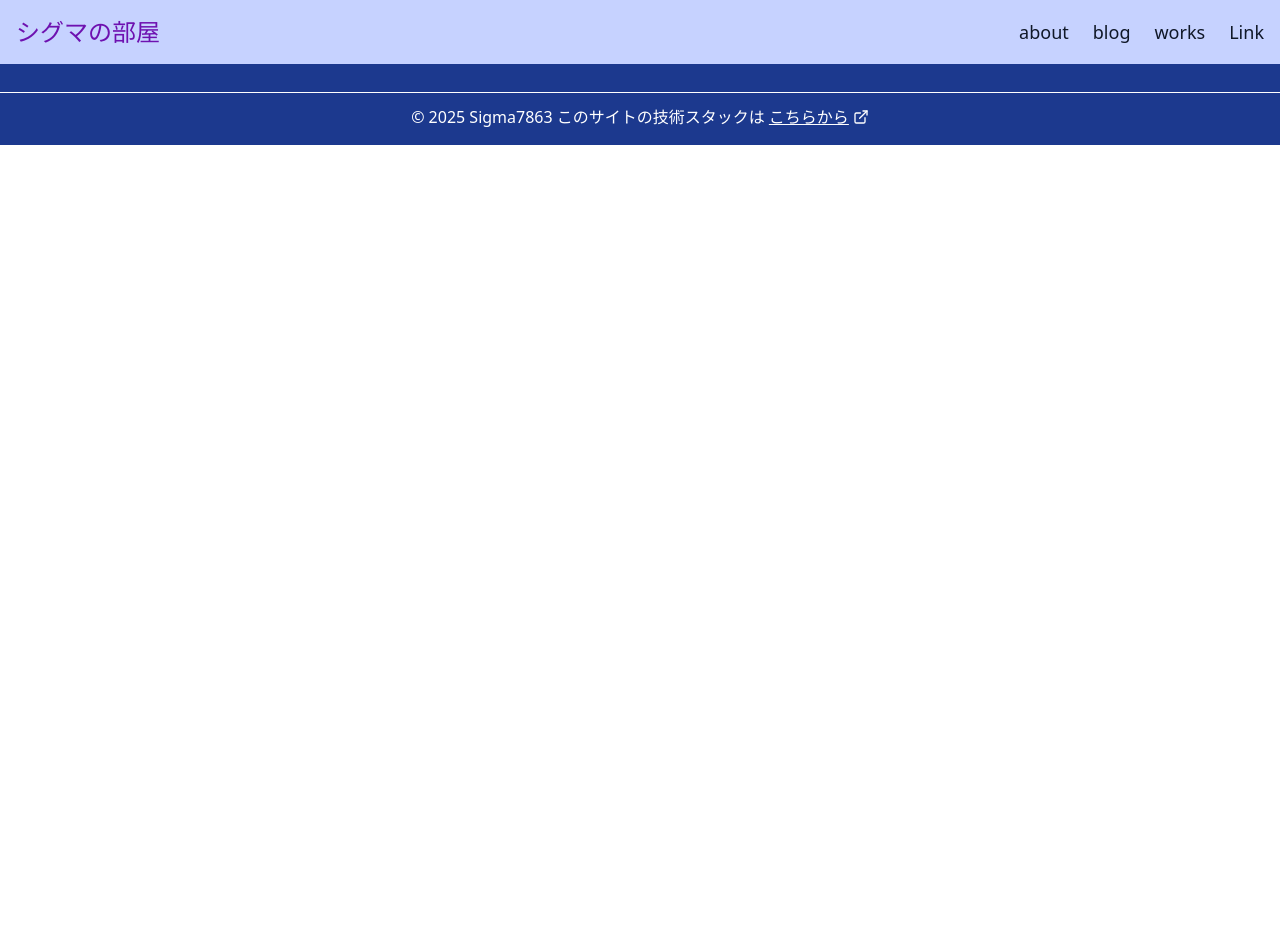
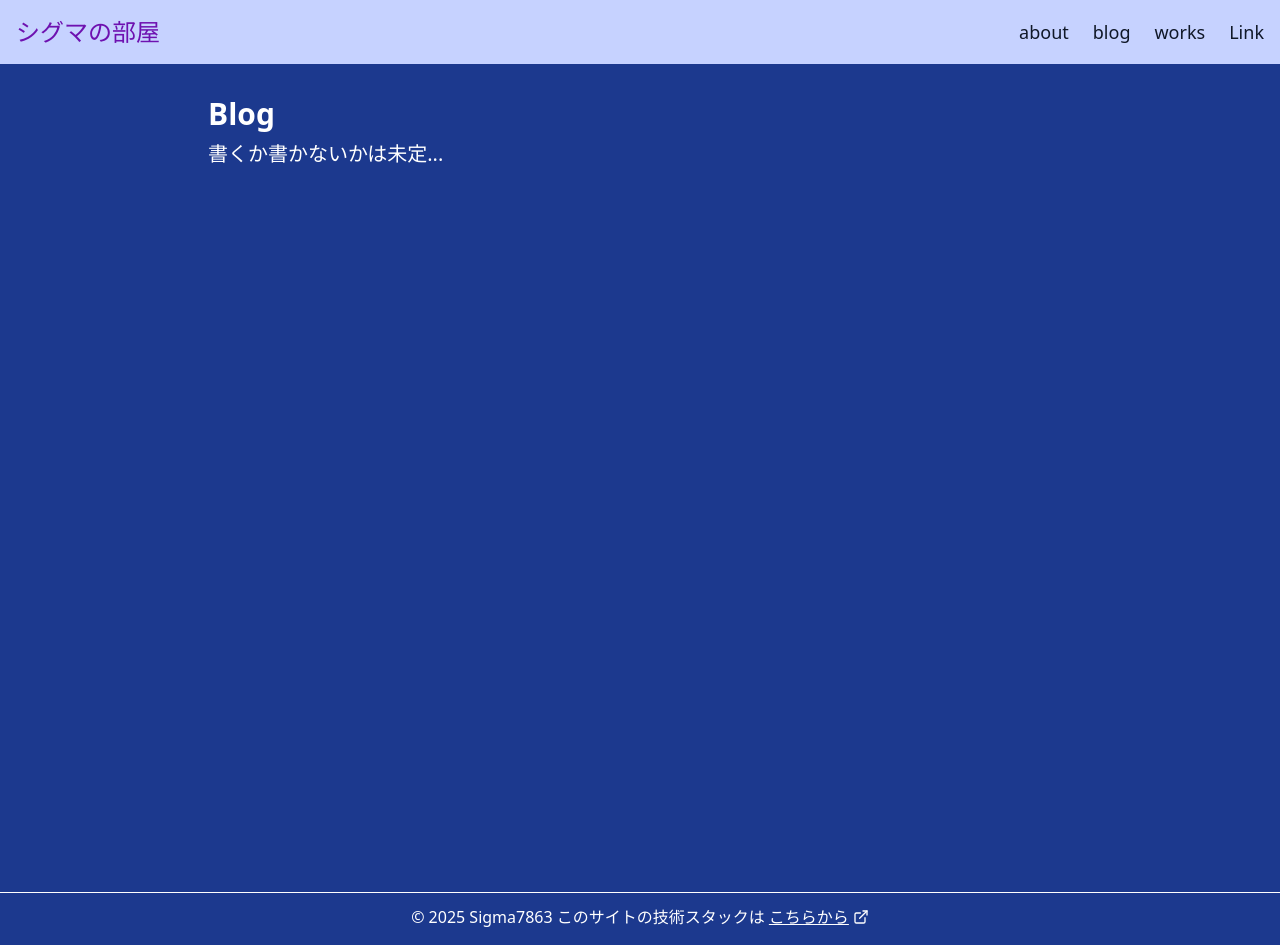
Before and after one commit to sigma7863/sigma7863.github.io, a Next.js app: page /blog in a window 1280 px wide. Before the commit the page ends 800 px from the top, so only its background shows below. Built offline with nearby package versions, Linux system fonts and the light colour scheme.

Commit message:
blogの画面を追加

```diff
--- a/src/app/blog/page.tsx
+++ b/src/app/blog/page.tsx
@@ -1,4 +1,3 @@
-// import Link from "next/link"
 import type { Metadata } from "next";
 
 export const metadata: Metadata = {
@@ -6,10 +5,17 @@ export const metadata: Metadata = {
   description: "シグマのブログです",
 }
 
-export default async function Blog() {
+export default function Blog() {
   return (
-    <main className="">
-
-    </main>
-  )
+    <>
+      <main className="min-h-screen bg-blue-900 text-white">
+        <div className="max-w-4xl mx-auto px-4 py-8">
+          <section>
+            <h2 className="text-3xl font-bold mb-2">Blog</h2>
+            <p className="text-xl mb-6">書くか書かないかは未定...</p>
+          </section>
+        </div>
+      </main>
+    </>
+  );
 }
```
